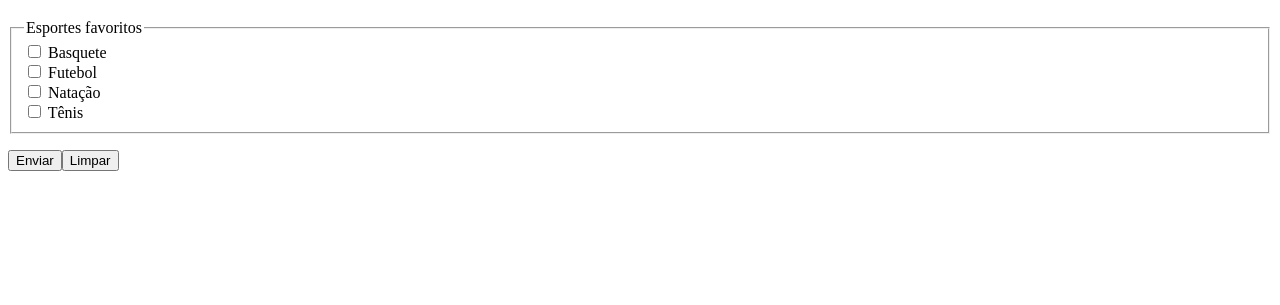
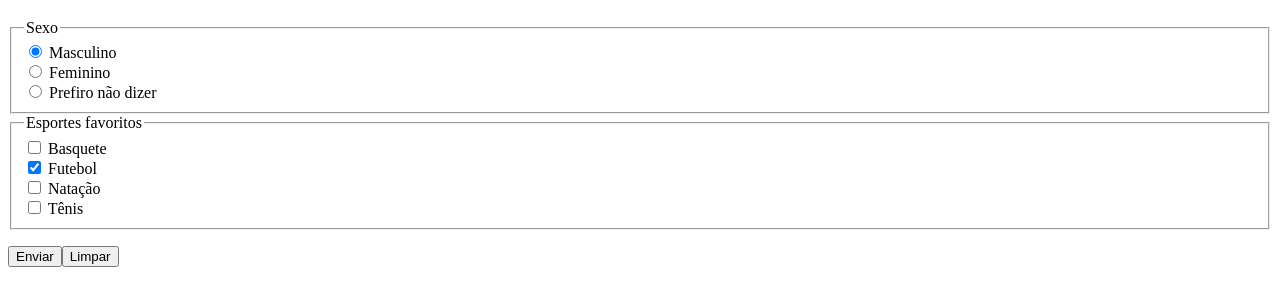
Before and after one commit to FernandoDuttra/html-css, a plain HTML site: page exercícios/ex025/form005.html in a window 1280 px wide. Shown: the part 61-366 px from the top of the page. Drawn offline with Linux system fonts and the light colour scheme.

Commit message:
Terminei o form005

```diff
--- a/exercícios/ex025/form005.html
+++ b/exercícios/ex025/form005.html
@@ -9,11 +9,22 @@
 <body>
     <h1>Exemplo de Formulário</h1>
     <form action="cadastro.php" method="get" autocomplete="on">
+
+        <fieldset>
+            <legend>Sexo</legend>
+            <input type="radio" name="Sexo" id="isxmas" value="M" checked> <label for="isxmas">Masculino</label><br>
+
+            <input type="radio" name="Sexo" id="isxfem" value="F"> <label for="isxfem">Feminino</label><br>
+
+            <input type="radio" name="Sexo" id="isxpnd" value="PND"> <label for="isxpnd">Prefiro não dizer</label>
+
+        </fieldset>
+
         <fieldset>
             <legend>Esportes favoritos</legend>
             <input type="checkbox" name="esbas" id="iesbas"> <label for="iesbas">Basquete</label> <br>
 
-            <input type="checkbox" name="esfut" id="iesfut"> <label for="iesfut">Futebol</label><br>
+            <input type="checkbox" name="esfut" id="iesfut" checked> <label for="iesfut">Futebol</label><br>
 
             <input type="checkbox" name="esnat" id="iesnat"> <label for="iesnat">Natação</label><br>
 
```
